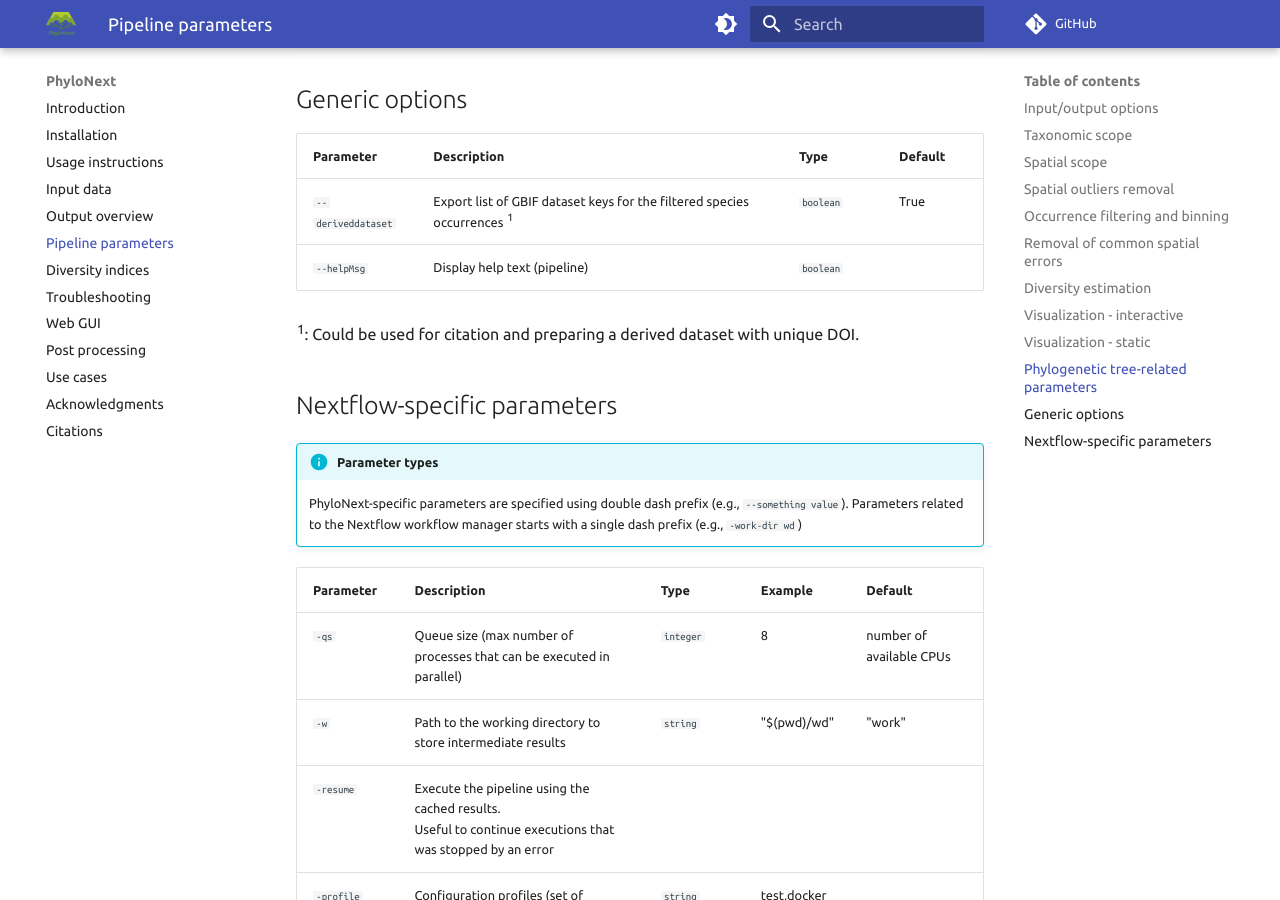
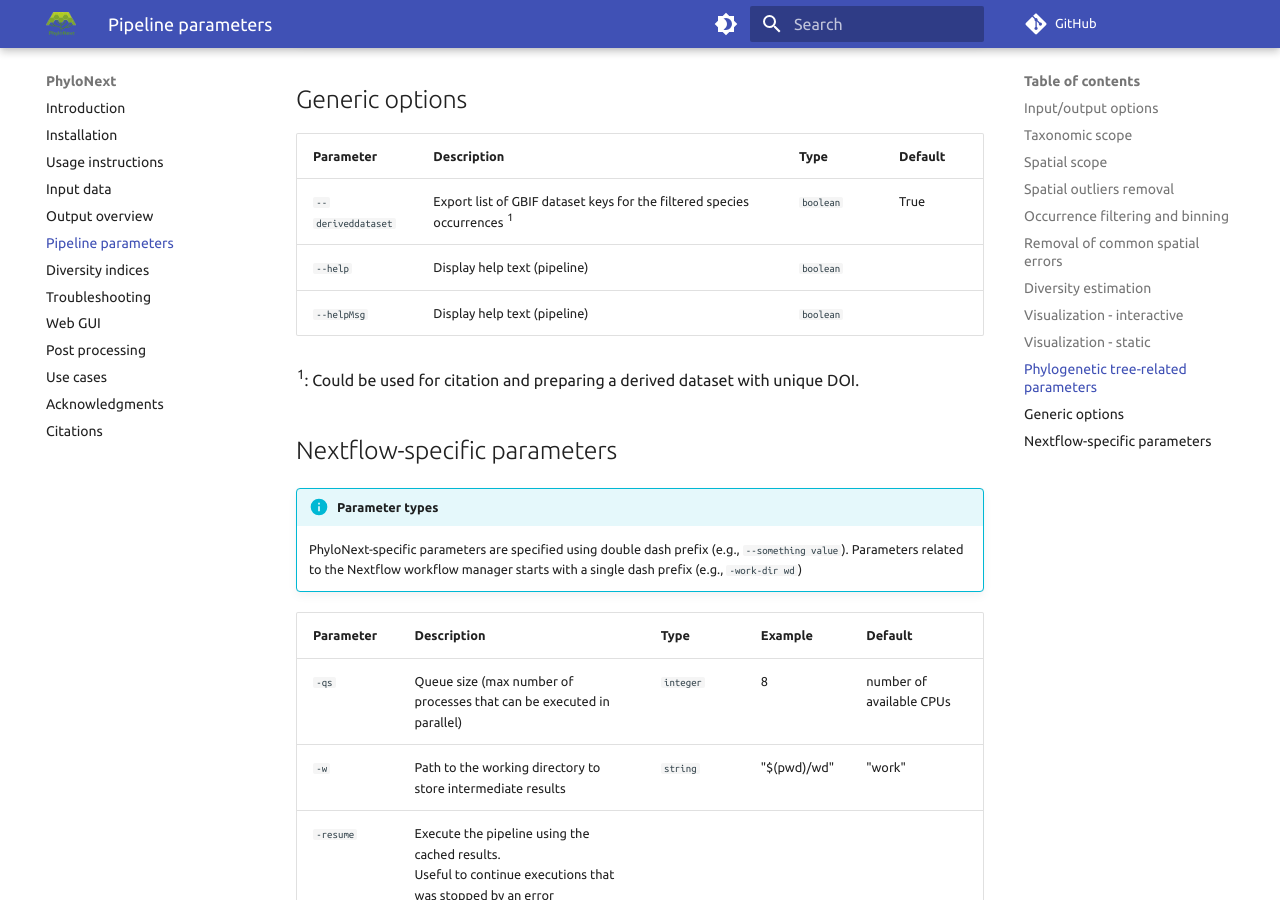
Before and after one commit to vmikk/phylonext_manual, an MkDocs documentation site: the page built from docs/parameters.md, in a window 1280 px wide and 900 px high, scrolled down 18524 px. Built offline with MkDocs 1.6.1 and Material for MkDocs 9.7.7, drawn with Linux system fonts in a browser that asks for light colours; comment, search, counter and statistics services are not loaded.

Commit message:
add `help` param

```diff
--- a/docs/parameters.md
+++ b/docs/parameters.md
@@ -499,6 +499,7 @@ Interactive visualization depends on [Leaflet library](https://leafletjs.com/).
 | Parameter          | Description                                                                | Type      | Default |
 | ------------------ | -------------------------------------------------------------------------- | --------- | ------- |
 | `--deriveddataset` | Export list of GBIF dataset keys for the filtered species occurrences ^1^  | `boolean` | True    |
+| `--help`           | Display help text (pipeline)                                               | `boolean` |         |
 | `--helpMsg`        | Display help text (pipeline)                                               | `boolean` |         |
 
 ^1^: Could be used for citation and preparing a derived dataset with unique DOI.
```
